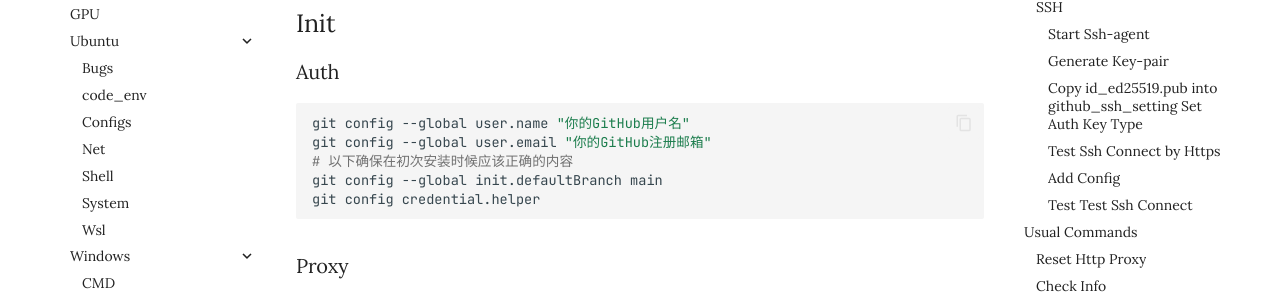
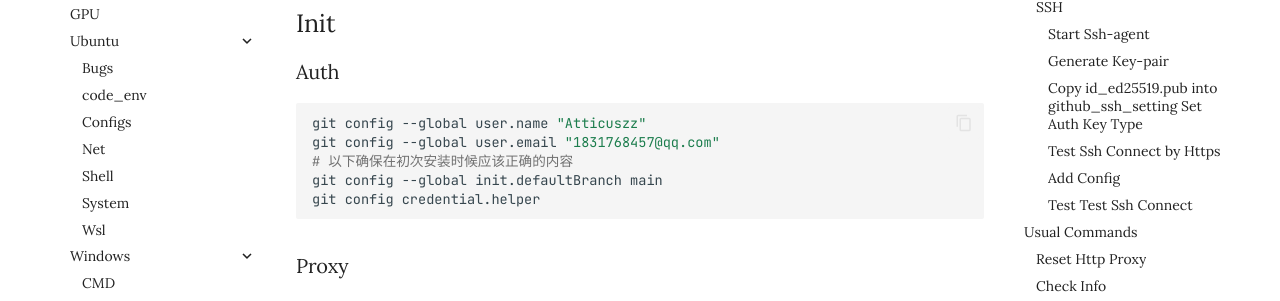
Before and after one commit to Atticuszz/Spark, an MkDocs documentation site: the page built from docs/Learning/CS/VCS/git.md, in a window 1280 px wide and 900 px high. Shown: the part 288-589 px from the top of the window. Built offline with MkDocs 1.6.1 and Material for MkDocs 9.7.7, drawn with Linux system fonts in a browser that asks for light colours; comment, search, counter and statistics services are not loaded.

Commit message:
vault backup: 2024-09-14 21:56:04
Affected files:
docs/Learning/CS/VCS/git.md

````diff
--- a/docs/Learning/CS/VCS/git.md
+++ b/docs/Learning/CS/VCS/git.md
@@ -7,8 +7,8 @@ Git game in [Learn Git Branching](https://learngitbranching.js.org/?locale=en_US
 ### Auth
 
 ```bash
-git config --global user.name "你的GitHub用户名"
-git config --global user.email "你的GitHub注册邮箱"
+git config --global user.name "Atticuszz"
+git config --global user.email "1831768457@qq.com"
 # 以下确保在初次安装时候应该正确的内容
 git config --global init.defaultBranch main
 git config credential.helper
````
